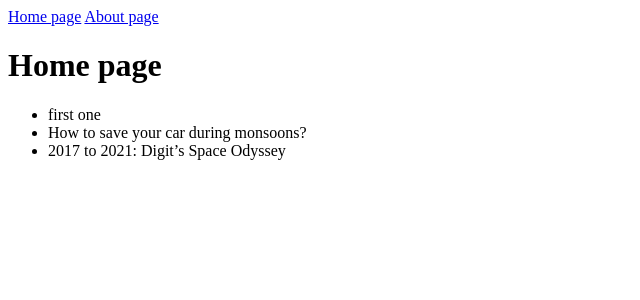
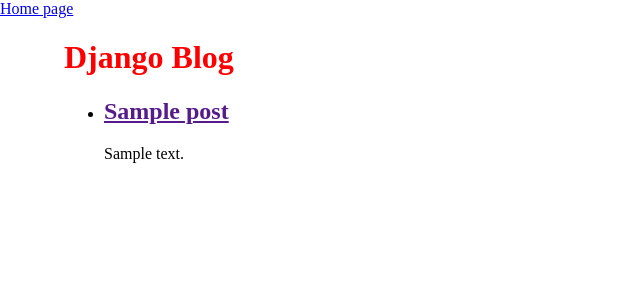
Before and after one commit to vijaykolar/learning-django, a Django app: template test_project/templates/home.html in a window 1280 px wide. Shown: the top 300 px of the page, without its empty margins (0-640 px from the left). Run offline with Django 3.2, Linux system fonts and the light colour scheme; data comes from the database, SQL or seed files in the repository; both versions use the stored data as it was after the commit; the template is opened without the code that fills it: values that come from a table or form of the project are taken from there, most other values are stand-ins (such as "Sample title", 1, 10 or a date in 2020); parts of the project's set-up code (start-up, migrations or seed data) failed here and were passed over.

Commit message:
Added css blog page

```diff
--- a/test_project/blog/models.py
+++ b/test_project/blog/models.py
@@ -1,5 +1,3 @@
-from pyexpat import model
-from statistics import mode
 from django.db import models
 
 # Create your models here.
@@ -7,6 +5,7 @@
 
 class Post(models.Model):
     title = models.TextField()
+    # ForeignKey - allows many to one relation - one author can post may blog
     author = models.ForeignKey('auth.User', on_delete=models.CASCADE)
     body = models.TextField()
 
--- a/test_project/pages/urls.py
+++ b/test_project/pages/urls.py
@@ -3,6 +3,6 @@
 from .views import HomePage, AboutPage
 
 urlpatterns = [
-    path('', HomePage.as_view(), name='home'),
-    path('about-us', AboutPage.as_view(), name="about")
+    # path('', HomePage.as_view(), name='home'),
+    # path('about-us', AboutPage.as_view(), name="about")
 ]
--- /dev/null
+++ b/test_project/static/css/base.css
@@ -0,0 +1,13 @@
+body {
+    margin: 0;
+    padding: 0;
+    box-sizing: border-box;
+}
+h1 {
+    color: red;
+}
+
+.container {
+    max-width: 90%;
+    margin: auto;
+}
--- a/test_project/templates/base.html
+++ b/test_project/templates/base.html
@@ -1,8 +1,18 @@
+{% load static %}
+<html>
+<head>
+    <title>Django Blog</title>
+    <link rel="stylesheet" href="{% static 'css/base.css' %}">
+</head>
+</html>
 <header>
-  <nav>
-    <a href="{% url 'home' %}">Home page</a>
-    <a href="{% url 'about' %}">About page</a>
-  </nav>
+    <nav>
+        <a href="{% url 'home' %}">Home page</a>
+        {#    <a href="{% url 'about' %}">About page</a>#}
+    </nav>
 </header>
-
-{% block content%} {% endblock content%}
+<body class="s">
+    <div class="container">
+        {% block content %} {% endblock content %}
+    </div>
+</body>
--- a/test_project/templates/home.html
+++ b/test_project/templates/home.html
@@ -1,17 +1,15 @@
 <!DOCTYPE html>
 <html lang="en">
-  <head>
-    <meta charset="UTF-8" />
-    <meta http-equiv="X-UA-Compatible" content="IE=edge" />
-    <meta name="viewport" content="width=device-width, initial-scale=1.0" />
-    <title>Document</title>
-  </head>
+
   <body>
     {% extends 'base.html' %} {% block content %}
-    <h1>Home page</h1>
+    <h1>Django Blog</h1>
     <ul>
-      {% for post in all_posts_list %}
-      <li>{{post}}</li>
+      {% for post in object_list %}
+      <li>
+         <h2><a href="">{{ post.title }}</a></h2>
+          <p>{{ post.body }}</p>
+      </li>
       {% endfor %}
     </ul>
     {% endblock content %}
--- a/test_project/test_project/settings.py
+++ b/test_project/test_project/settings.py
@@ -32,8 +32,8 @@
 
 INSTALLED_APPS = [
     'blog.apps.BlogConfig',
-    'pages.apps.PagesConfig',
-    'posts.apps.PostsConfig',
+    # 'pages.apps.PagesConfig',
+    # 'posts.apps.PostsConfig',
     'django.contrib.admin',
     'django.contrib.auth',
     'django.contrib.contenttypes',
@@ -123,3 +123,5 @@
 # https://docs.djangoproject.com/en/2.1/howto/static-files/
 
 STATIC_URL = '/static/'
+
+STATICFILES_DIRS = [os.path.join(BASE_DIR, 'static')]
--- a/test_project/test_project/urls.py
+++ b/test_project/test_project/urls.py
@@ -19,5 +19,5 @@
 urlpatterns = [
 
     path('admin/', admin.site.urls),
-    path('', include('posts.urls')),
+    path('', include('blog.urls')),
 ]
```
Also changed, not shown: test_project/blog/views.py (+7 -2 lines), test_project/db.sqlite3.
